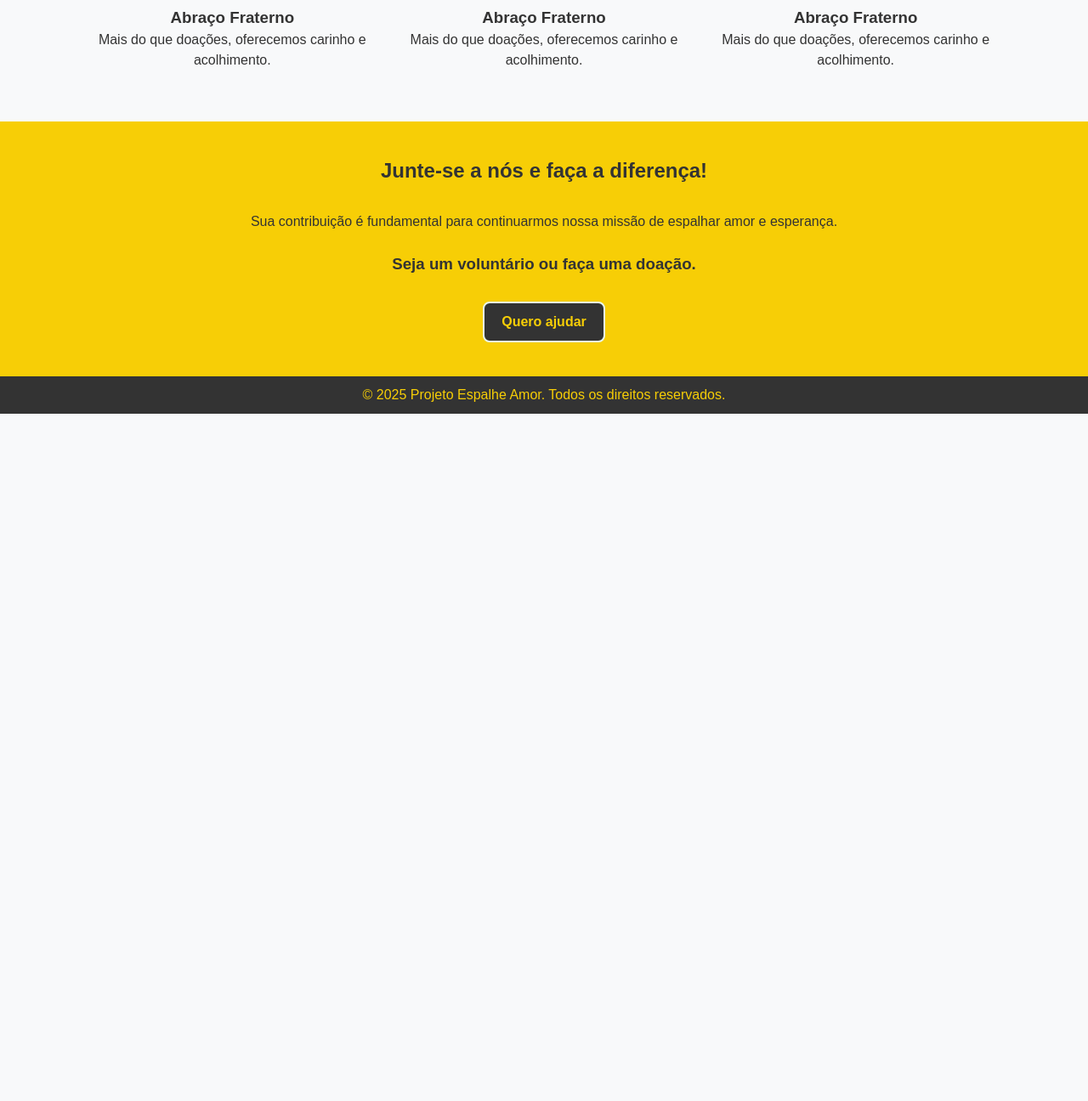
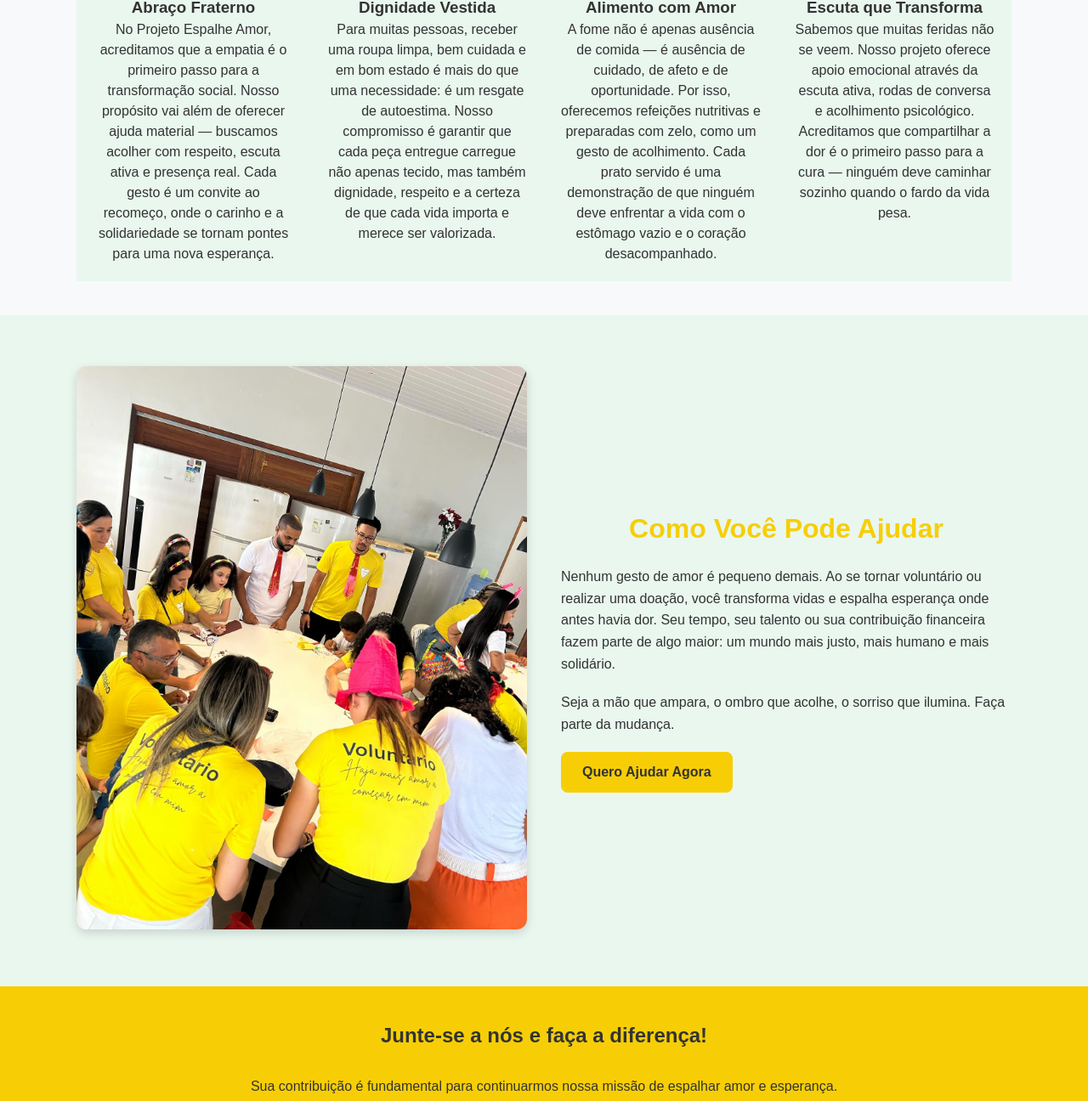
Before and after one commit to GugaValenca/espalhe-amor, a plain HTML site: page index.html in a window 1280 px wide. Shown: the part 510-1806 px from the top of the page at 85% size. Before the commit the page ends 997 px from the top, so only its background shows below. Drawn offline with Linux system fonts and the light colour scheme.

```diff
--- a/index.html
+++ b/index.html
@@ -67,24 +67,53 @@
                     <div class="card">
                         <div class="icone"> ❤️ </div>
                         <h3>Abraço Fraterno</h3>
-                    <p>Mais do que doações, oferecemos carinho e acolhimento.</p>
+                        <p>No Projeto Espalhe Amor, acreditamos que a empatia é o primeiro passo para a transformação social. Nosso propósito vai além de oferecer ajuda material — buscamos acolher com respeito, escuta ativa e presença real. Cada gesto é um convite ao recomeço, onde o carinho e a solidariedade se tornam pontes para uma nova esperança.</p>
                     </div>
 
                     <div class="card">
                         <div class="icone"> 👕 </div>
-                    <h3>Abraço Fraterno</h3>
-                    <p>Mais do que doações, oferecemos carinho e acolhimento.</p>
+                        <h3>Dignidade Vestida</h3>
+                        <p>Para muitas pessoas, receber uma roupa limpa, bem cuidada e em bom estado é mais do que uma necessidade: é um resgate de autoestima. Nosso compromisso é garantir que cada peça entregue carregue não apenas tecido, mas também dignidade, respeito e a certeza de que cada vida importa e merece ser valorizada.</p>
                     </div>
 
                     <div class="card">
                         <div class="icone"> 🍽️ </div>
-                    <h3>Abraço Fraterno</h3>
-                    <p>Mais do que doações, oferecemos carinho e acolhimento.</p>
+                        <h3>Alimento com Amor</h3>
+                        <p>A fome não é apenas ausência de comida — é ausência de cuidado, de afeto e de oportunidade. Por isso, oferecemos refeições nutritivas e preparadas com zelo, como um gesto de acolhimento. Cada prato servido é uma demonstração de que ninguém deve enfrentar a vida com o estômago vazio e o coração desacompanhado.</p>
                     </div>
 
+                    <div class="card">
+                        <div class="icone"> 🧠 </div>
+                        <h3>Escuta que Transforma</h3>
+                        <p>Sabemos que muitas feridas não se veem. Nosso projeto oferece apoio emocional através da escuta ativa, rodas de conversa e acolhimento psicológico. Acreditamos que compartilhar a dor é o primeiro passo para a cura — ninguém deve caminhar sozinho quando o fardo da vida pesa.</p>
+                    </div>
 
                 </div>
 
+            </section>
+
+            <section class="como-ajudar" id="como-ajudar">
+  <div class="container-ajuda-flex">
+
+    <div class="imagem-ajuda">
+      <img src="img/voluntario.jpg" alt="Pessoa ajudando outra com carinho e respeito">
+    </div>
+
+    <div class="texto-ajuda">
+      <h2>Como Você Pode Ajudar</h2>
+      <p>
+        Nenhum gesto de amor é pequeno demais. Ao se tornar voluntário ou realizar uma doação, você
+        transforma vidas e espalha esperança onde antes havia dor. Seu tempo, seu talento ou sua contribuição
+        financeira fazem parte de algo maior: um mundo mais justo, mais humano e mais solidário.
+      </p>
+      <p>
+        Seja a mão que ampara, o ombro que acolhe, o sorriso que ilumina. Faça parte da mudança.
+      </p>
+
+      <a href="#voluntariado" class="btn-ajuda">Quero Ajudar Agora</a>
+    </div>
+
+  </div>
 </section>
 
             <section class="cta">
--- a/styles/style.css
+++ b/styles/style.css
@@ -98,16 +98,18 @@ h2 {
 
 .recursos .container {
     display: grid;
-    grid-template-columns: repeat(3, 1fr);
+    grid-template-columns: repeat(4, 1fr);
 }
 
 .card {
     padding: 20px;
     text-align: center;
+    background-color: #e9f7ef;
+
 }
 
 .icone {
-    font-size: 2.5rem;
+    font-size: 2rem;
     margin-bottom: 15px;
 }
 
@@ -137,6 +139,64 @@ footer {
     font-size: 2rem;
     cursor: pointer;
 }
+
+.como-ajudar {
+    background-color: #e9f7ef;
+    padding: 60px 0;
+}
+
+.container-ajuda-flex {
+    display: flex;
+    align-items: center;
+    justify-content: space-between;
+    gap: 40px;
+    max-width: 1100px;
+    margin: 0 auto;
+    flex-wrap: wrap;
+}
+
+.imagem-ajuda {
+    flex: 1 1 45%;
+}
+
+.imagem-ajuda img {
+    width: 100%;
+    border-radius: 12px;
+    box-shadow: 0 4px 12px rgba(0, 0, 0, 0.15);
+}
+
+.texto-ajuda {
+    flex: 1 1 45%;
+    color: #333;
+}
+
+.texto-ajuda h2 {
+    font-size: 2rem;
+    margin-bottom: 20px;
+    color: #f7ce06;
+}
+
+.texto-ajuda p {
+    font-size: 1rem;
+    margin-bottom: 20px;
+    line-height: 1.6;
+}
+
+.btn-ajuda {
+    background-color: #f7ce06;
+    color: #333;
+    padding: 12px 25px;
+    border-radius: 8px;
+    font-weight: bold;
+    transition: background 0.3s ease;
+    display: inline-block;
+}
+
+.btn-ajuda:hover {
+    background-color: #333;
+    color: #f7ce06;
+}
+
 
 @media screen and(max-width: 768px) {
     .destaque .container {
```
Also changed, not shown: img/voluntario.jpg (added). Lines whose indentation alone changed are shown as unchanged.
